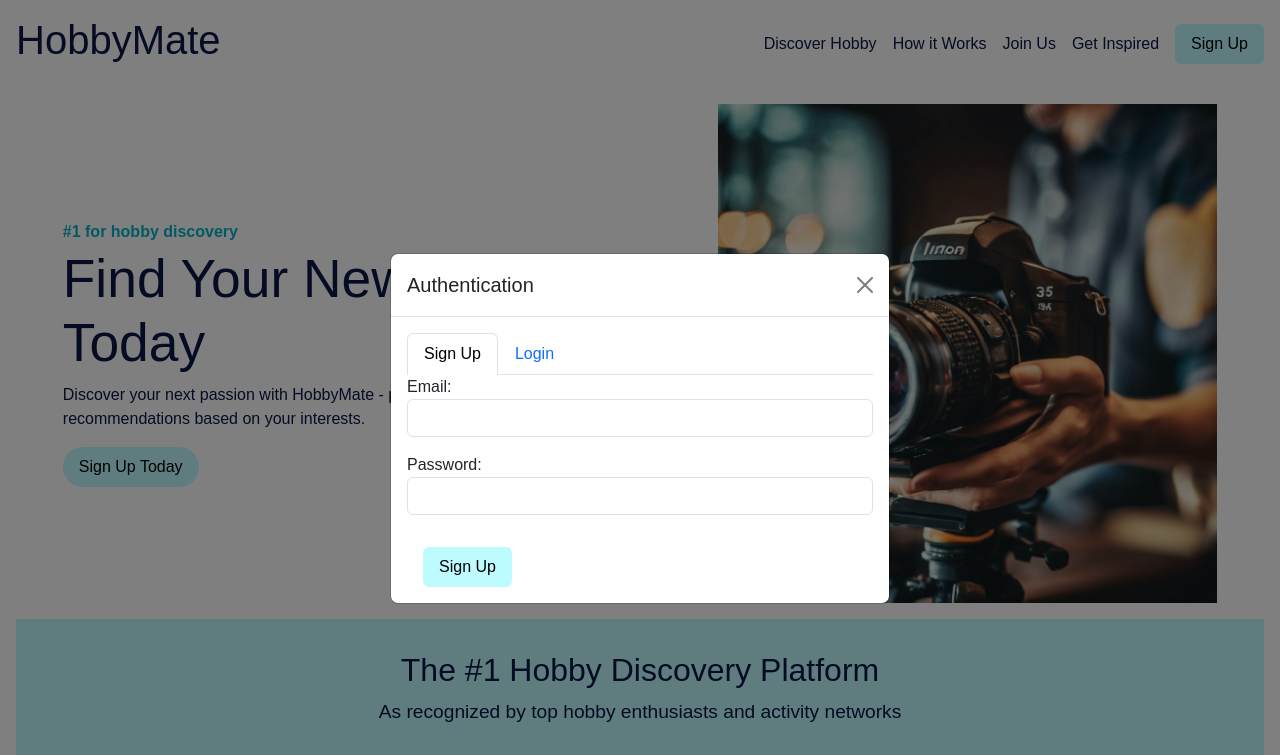
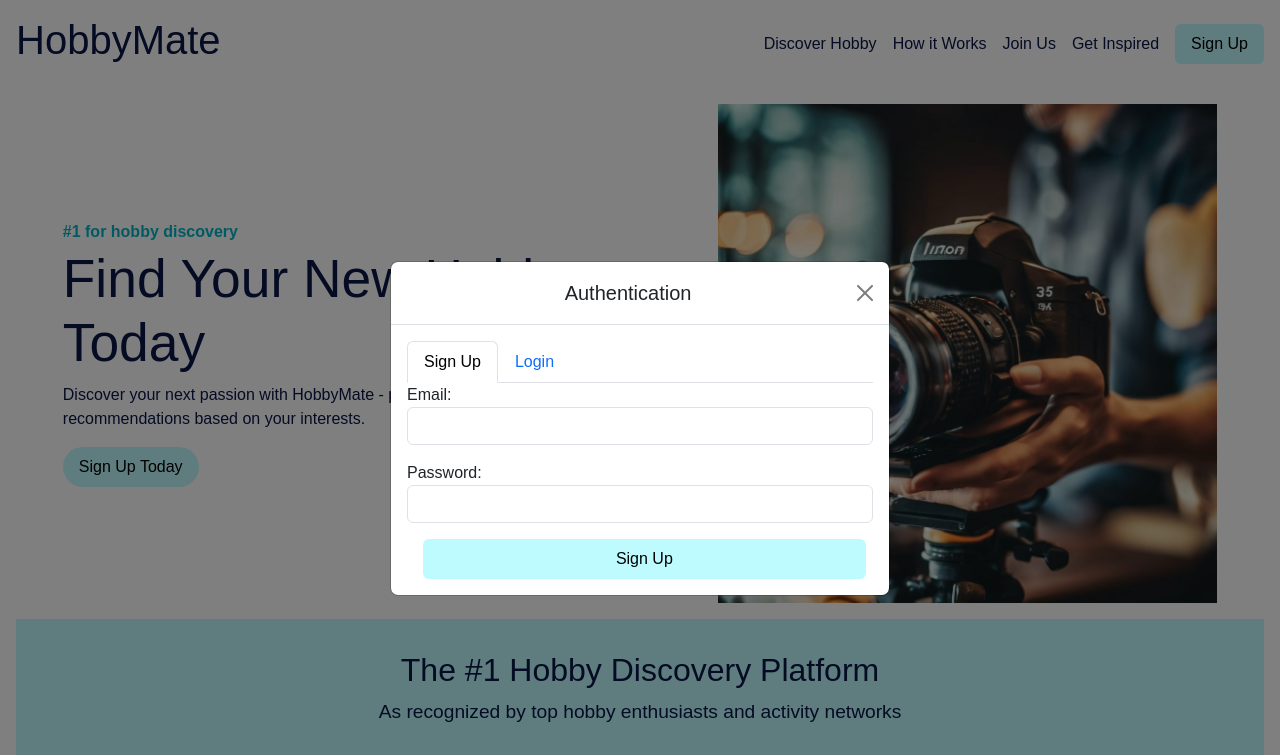
Before and after one commit to starles-barkley/HobbyGenerator, a website with bundled scripts: page index.html in a window 1280 px wide. Both pictures are taken after a click on the button "Sign Up". Shown: the top 755 px of the page. Built offline with nearby package versions, Linux system fonts and the light colour scheme; no server answers.

Commit message:
incorporate more style changes

```diff
--- a/index.html
+++ b/index.html
@@ -50,7 +50,7 @@
                   <label for="signupPassword">Password:</label>
                   <input type="password" class="form-control" id="signupPassword" required>
                 </div>
-                <button id="signUpBtn" type="submit" class="btn btn-primary">Sign Up</button>
+                <button id="formBtn" type="submit" class="btn btn-primary">Sign Up</button>
               </form>
             </div>
             <!-- Login Form -->
@@ -64,7 +64,7 @@
                   <label for="loginPassword">Password:</label>
                   <input type="password" class="form-control" id="loginPassword" required>
                 </div>
-                <button type="submit" class="btn btn-primary">Login</button>
+                <button id="formBtn" type="submit" class="btn btn-primary">Login</button>
               </form>
             </div>
           </div>
--- a/styles.css
+++ b/styles.css
@@ -181,6 +181,7 @@ footer {
 .pill-button:hover,
 #loginBtn:hover,
 #signUpBtn:hover,
+#formBtn:hover,
 #signOutBtn:hover,
 #updateProfile:hover {
   background-color: #0056b3;
@@ -190,6 +191,7 @@ footer {
 #loginBtn,
 #signUpBtn,
 #signOutBtn,
+#formBtn,
 #updateProfile {
   margin-left: 1rem;
   padding: 0.5rem 1rem;
@@ -311,3 +313,11 @@ footer {
 .modal-body button {
   margin-top: 1rem;
 }
+
+.modal-title,
+#formBtn {
+  width: 95%;
+  text-align: center;
+  display: flex;
+  justify-content: center;
+}
```
